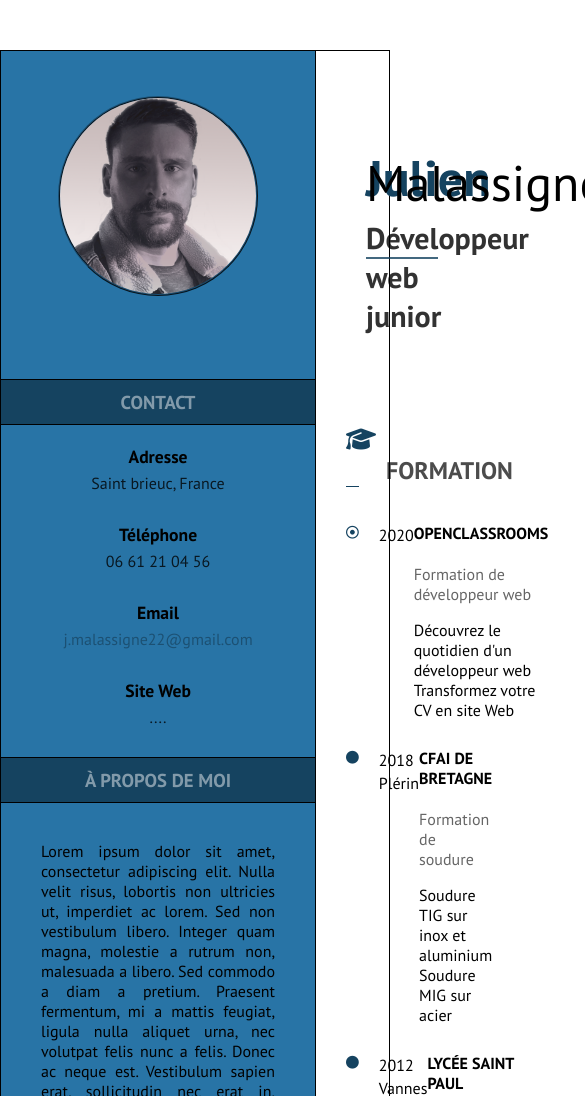
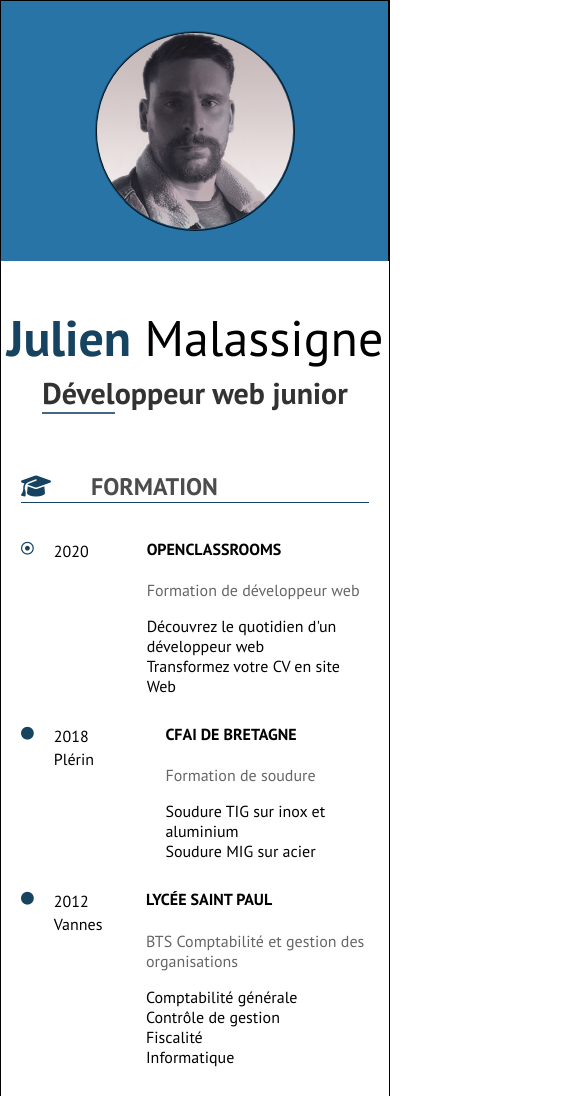
Before and after one commit to jmalassigne/CV-Malassigne-julien, a plain HTML site: page index.html in a window 390 px wide. Shown: the top 1096 px of the page, 585 px wide, since content can reach past the window. Drawn offline with Linux system fonts and the light colour scheme.

Commit message:
CSS: integration responsive

```diff
--- a/cv.css
+++ b/cv.css
@@ -35,8 +35,8 @@
 .bloc_photo img {
  	display: block;
  	border-radius: 50%;
- 	margin: 45px auto 45px auto;
  	border: 2px #1B4F72 ridge;
+ 	margin: 45px auto;
  }
 
 
@@ -180,16 +180,60 @@
  }
 
  a {
- 	color: black;
- 	opacity: .3;
+ 	color: rgba(0, 0, 0 , .3);
  	text-decoration: none;
- 	transition: opacity .5s;
+ 	transition: color .5s;
  }
 
  a:hover {
- 	opacity: 1;
+ 	color: rgba(0, 0, 0 , 1);
  }
 
 .intitule {
 	opacity: .6;
 }
+
+  /* Fin de mise en page de MAIN */
+
+  /* Partie responsive */
+
+  @media screen and (max-width: 855px) {
+
+  	body {
+  		padding: 0;
+  	}
+  	.prez, .main {
+  		display: block;
+  	}
+
+  	section, aside, .bloc_photo, .id {
+  		width: 100%;
+  	}
+
+  	.bloc_photo {
+  		padding: 30px 0;
+  	}
+
+  	.bloc_photo img {
+  		margin: 0 auto;
+  	}
+
+  	.id {
+  		text-align: center;
+  		padding: 40px 0 0 0;
+  	}
+
+  	section {
+  		padding: 10px 100px;
+  	}
+
+  	.icone-loisirs {
+  		margin-bottom: 0;
+  	}
+  }
+
+@media screen and (max-width: 600px) {
+	section {
+		padding: 10px 20px;
+	}
+}
```
